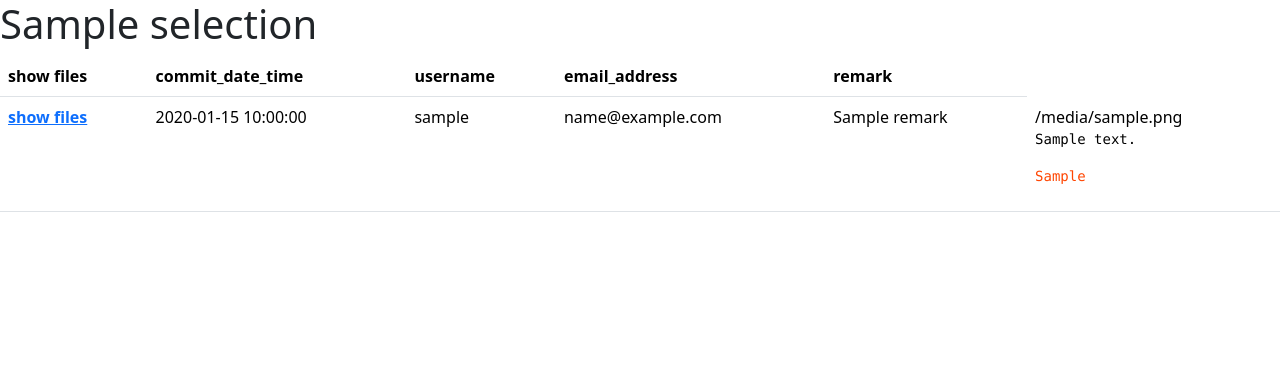
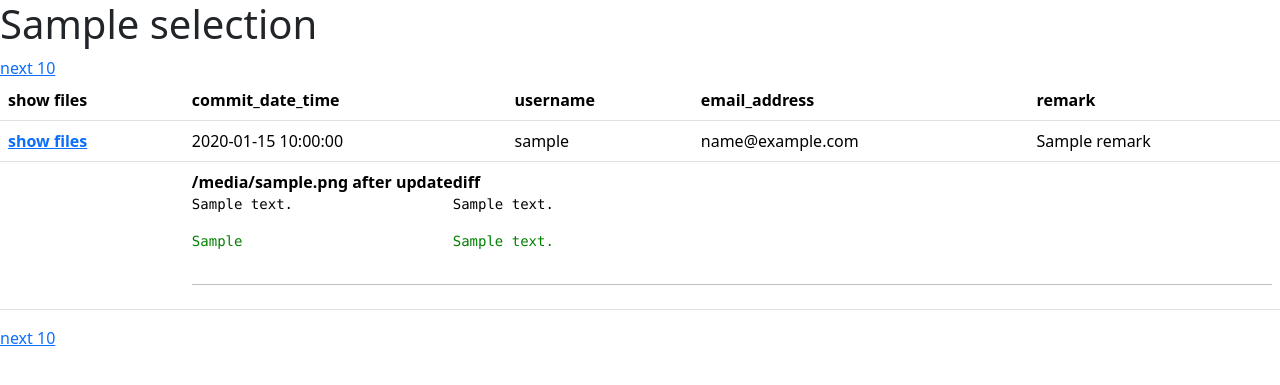
Before and after one commit to chrisadoorn/commitextractor, a Flask app: template src/webapplication/templates/detail.html in a window 1280 px wide. Shown: the top 385 px of the page. Run offline with Flask 2, Linux system fonts and the light colour scheme; the template is opened without the code that fills it: most values are stand-ins (such as "Sample title", 1, 10 or a date in 2020); parts of the project's set-up code (start-up, migrations or seed data) failed here and were passed over.

Commit message:
eerst data ophalen dan tonen, bewaar resultaten in geheugen

```diff
--- a/src/webapplication/app.py
+++ b/src/webapplication/app.py
@@ -13,23 +13,42 @@ app.config.from_object(__name__)
 
 
 @app.route("/")
-def hello_world():
-    return "<p>Hello, World!</p>"
-
-
-@app.route("/selected/")
 def form_gh_search():
     ghs = GhSearchSelection.select().where(GhSearchSelection.selected_for_survey)
     return render_template("selected.html", latest_selection_list=ghs)
 
 
+commits_selection_in_memory: list = []
+
+
 @app.route("/showgithub/<select_id>/detail/")
 def form_commits_for_projects(select_id):
-    selection = GhSearchSelection.select().where(GhSearchSelection.id == select_id)
+    selection_in_memory: GhSearchSelection = GhSearchSelection.select().where(GhSearchSelection.id == select_id)
     commits = CommitInformation.select().where(CommitInformation.id_project == select_id)
     for commit in commits:
         commit.selections_with_mc = get_files(commit.id)
-    return render_template("detail.html", commits=commits, selection=selection)
+    global commits_selection_in_memory
+    commits_selection_in_memory = commits
+    return render_template("detail.html",
+                           commits=commits[0:10],
+                           selection=selection_in_memory[0],
+                           from_int=10,
+                           to_int=20,
+                           back_from_int=-10,
+                           back_to_int=0)
+
+
+@app.route("/showgithub/<select_id>/detail/<int:from_int>/<int:to_int>/")
+def form_commits_for_projects_paging(select_id, from_int, to_int):
+    selection_in_memory = GhSearchSelection.select().where(GhSearchSelection.id == select_id)
+    return \
+        render_template("detail.html",
+                        commits=commits_selection_in_memory[from_int:to_int],
+                        selection=selection_in_memory[0],
+                        from_int=from_int + 10,
+                        to_int=to_int + 10,
+                        back_from_int=from_int - 10,
+                        back_to_int=to_int - 10)
 
 
 @app.route("/showgithub/<commit_id>/files/")
@@ -39,15 +58,27 @@ def files(commit_id):
 
 
 def get_files(commit_id):
-    selections = FileChanges.select().where(FileChanges.id_commit == commit_id)
-    selections_with_mc = []
+    selections = FileChanges.select().where(FileChanges.id_commit == commit_id,
+                                            FileChanges.extension.in_(['.ex', '.exs']))
+    selections_with_mc_temp = []
     for sel in selections:
-        t = analyse(sel.text_after)
-        sel.text_after_analysed = t[0]
-        sel.multicore_found = t[1]
-        if len(sel.multicore_found) > 0:
-            selections_with_mc.append(sel)
-    return selections_with_mc
+        analyse_text_after(sel)
+        analyse_diff_text(sel)
+        # if len(sel.diff_text_multicore_found) > 0:
+        selections_with_mc_temp.append(sel)
+    return selections_with_mc_temp
+
+
+def analyse_text_after(sel):
+    t = analyse(sel.text_after)
+    sel.text_after_analysed = t[0]
+    sel.multicore_found = t[1]
+
+
+def analyse_diff_text(sel):
+    t = analyse(sel.diff_text)
+    sel.diff_text_analysed = t[0]
+    sel.diff_text_multicore_found = t[1]
 
 
 def analyse(text_to_analyse):
--- a/src/webapplication/templates/detail.html
+++ b/src/webapplication/templates/detail.html
@@ -2,6 +2,10 @@
 
 {% block content %}
 <h1>{{ selection.name }}</h1>
+{% if back_from_int >= 0: %}
+<a href="/showgithub/{{ selection.id }}/detail/{{ back_from_int }}/{{ back_to_int }}/"> previous 10 </a><br>
+{% endif %}
+<a href="/showgithub/{{ selection.id }}/detail/{{ from_int }}/{{ to_int }}/">next 10 </a>
 <table class="table">
     <thead>
     <tr>
@@ -20,20 +24,48 @@
         <td>{{ commit.username }}</td>
         <td>{{ commit.email_address }}</td>
         <td>{{ commit.remark }}</td>
-        <td> {% for selection in commit.selections_with_mc %}
-            <div> {{ selection.filename }}</div>
-            <div class="box">
-                <pre>{{ selection.text_after_analysed }}</pre>
+    </tr>
+    <tr>
+        <td></td>
+        <td colspan="5"> {% for selection in commit.selections_with_mc %}
+            <div style="display: flex">
+                <div>
+                    <div><b>{{ selection.filename }} after update</b></div>
+                    <div class="box">
+                        <pre>{{ selection.text_after_analysed }}</pre>
+                    </div>
+                    <div class="box">
+                        {% if selection.multicore_found | length > 0: %}
+                        <pre style="color: green">{{ selection.multicore_found }}</pre>
+                        {% else %}
+                        <pre style="color: red">no primitives found</pre>
+                        {% endif %}
+                    </div>
+                </div>
+                <div>
+                    <div><b>diff</b></div>
+                    <div class="box">
+                        <pre>{{ selection.diff_text_analysed }}</pre>
+                    </div>
+                    <div class="box">
+                        {% if selection.diff_text_multicore_found | length > 0: %}
+                        <pre style="color: green">{{ selection.diff_text_multicore_found }}</pre>
+                        {% else %}
+                        <pre style="color: red">no primitives found</pre>
+                        {% endif %}
+                    </div>
+                </div>
             </div>
-            <div class="box">
-                <pre style="color: orangered">{{ selection.multicore_found }}</pre>
-            </div>
+            <hr>
             {% endfor %}
         </td>
     </tr>
     {% endfor %}
     </tbody>
 </table>
-
+{% if back_from_int >= 0: %}
+<a href="/showgithub/{{ selection.id }}/detail/{{ back_from_int }}/{{ back_to_int }}/"> previous 10 </a> <br>
+{% endif %}
+<a href="/showgithub/{{ selection.id }}/detail/{{ from_int }}/{{ to_int }}/">next 10 </a>
 
 {% endblock %}
```
Also changed, not shown: src/extractor_model_based/readme.md.
